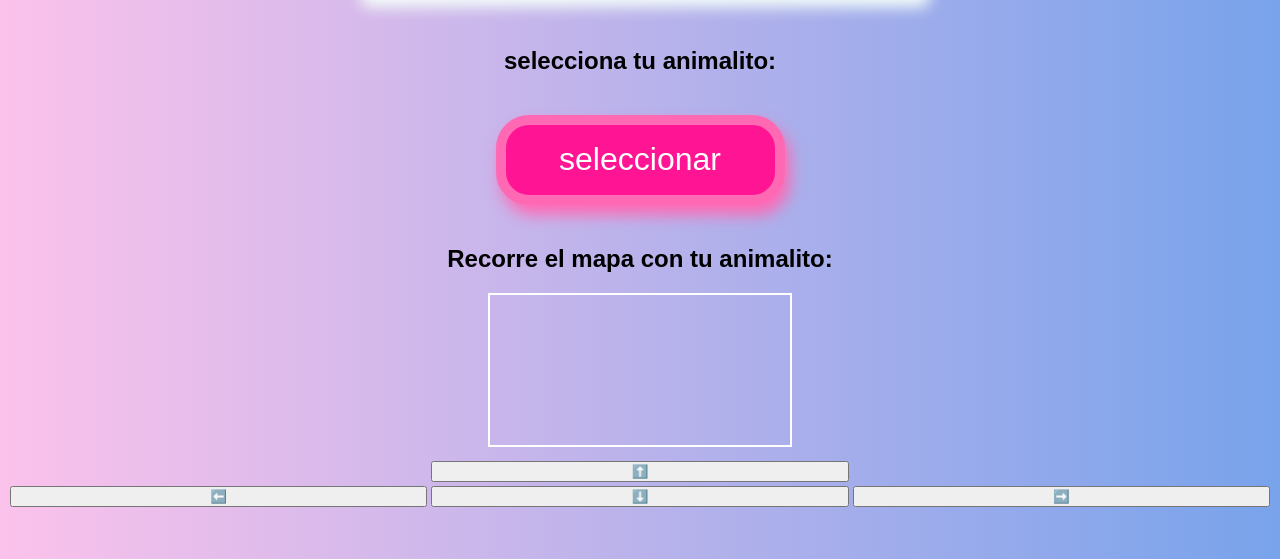
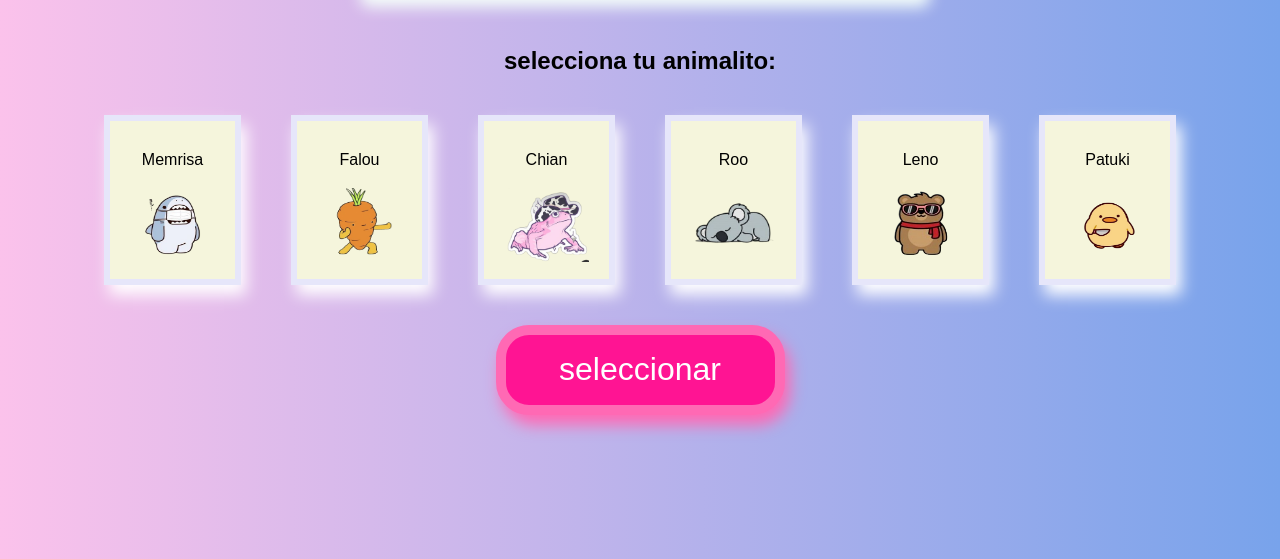
Before and after one commit to YellowMiauw/KarateKute, a website: page public/index.html in a window 1280 px wide. Shown: the part 132-691 px from the top of the page. Drawn offline with Linux system fonts and the light colour scheme; the site is published under a folder, as on GitHub Pages, so addresses that start at the root find nothing; no server answers; a web font is replaced by a local one.

Commit message:
C:/Program Files/Git/mazamorra.js -> mazamorra.js

```diff
--- a/public/index.html
+++ b/public/index.html
@@ -4,7 +4,6 @@
         <meta charset=" utf-8" />
         <title> KarateKute </title>
         <link rel="stylesheet" href="./stilazo.css">
-
 
 
     </head>
@@ -77,6 +76,6 @@
 
             </section>
 
-         <script src="/Mazamorra.js"></script>
+        <script src="Mazamorra.js"></script>
     </body>
 </html>
```
